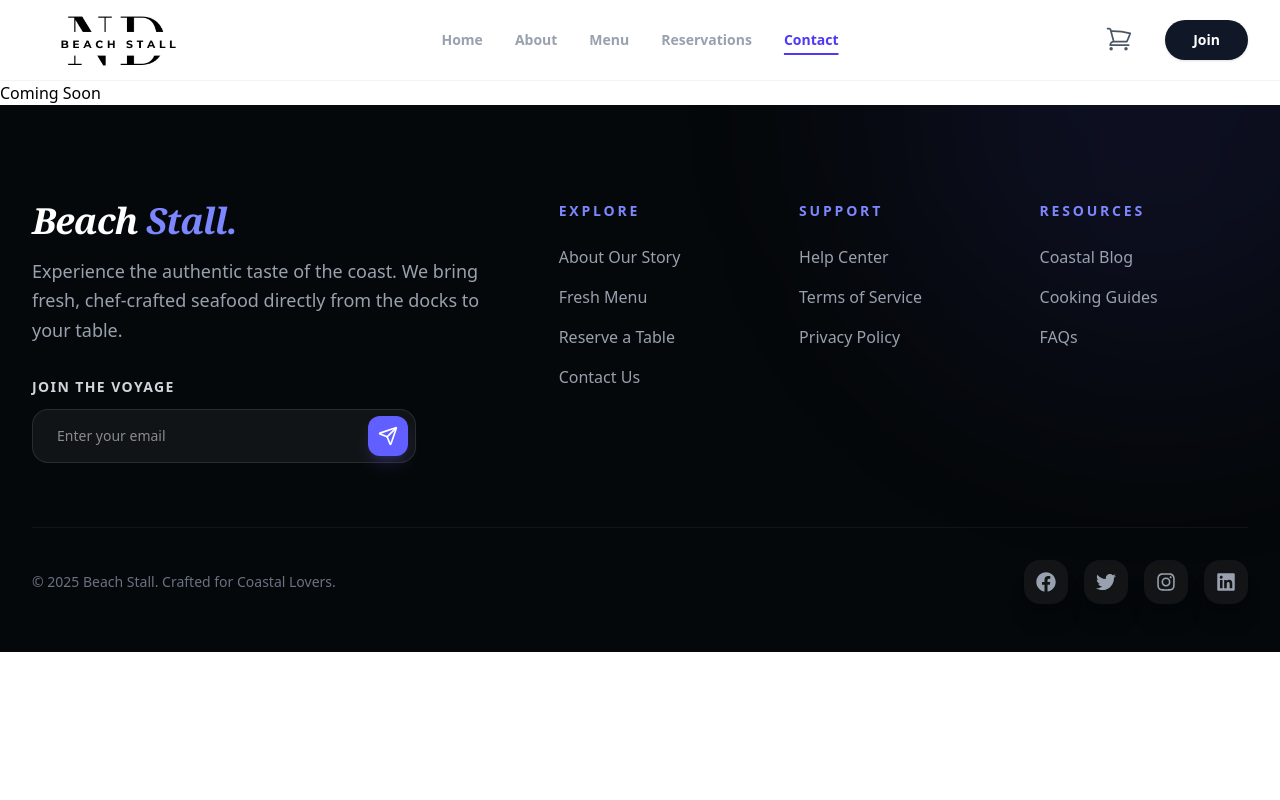
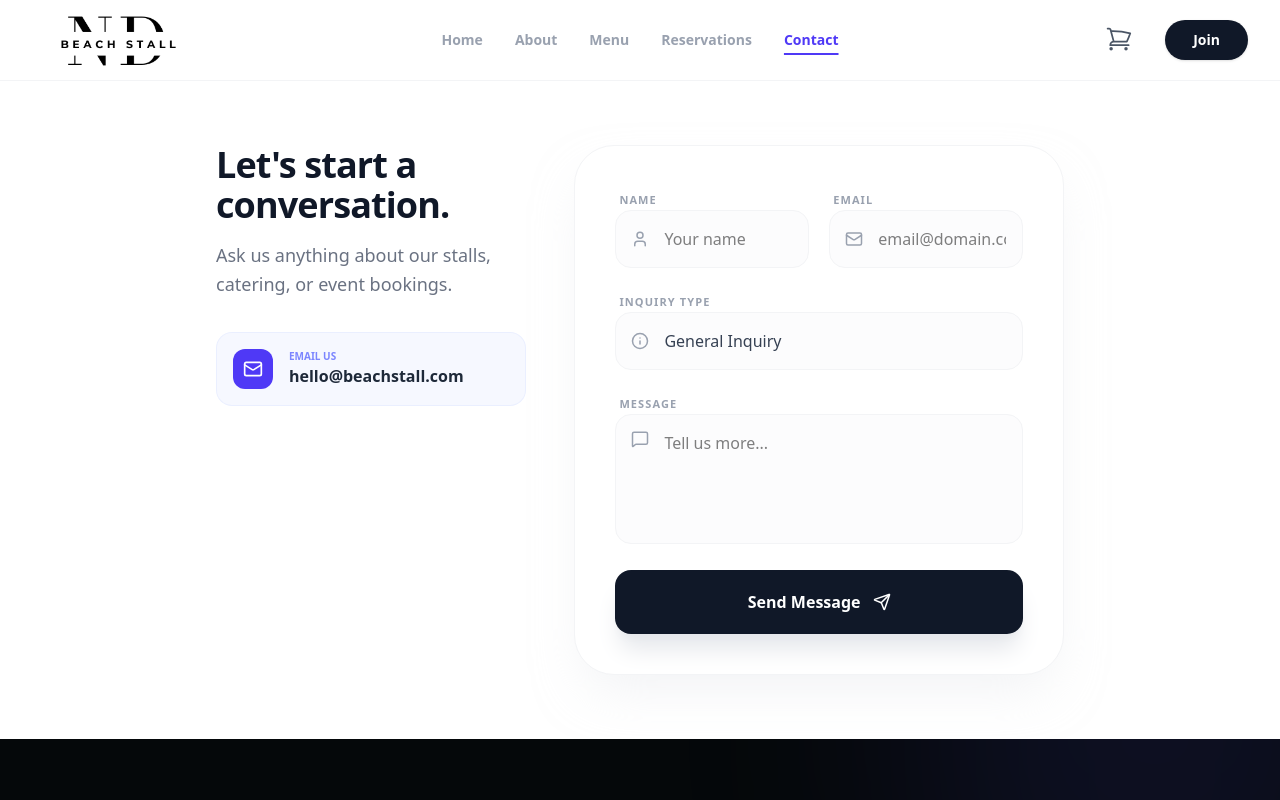
Before and after one commit to Narayana2527/BeachStall_Client, a React (Vite) app: page /contact in a window 1280 px wide. Shown: the top 800 px of the page. Built offline with nearby package versions, Linux system fonts and the light colour scheme.

Commit message:
added contact page

```diff
--- a/src/components/navbar.jsx
+++ b/src/components/navbar.jsx
@@ -38,7 +38,7 @@ export default function Navbar() {
   return (
     <>
       {/* 💻 DESKTOP NAVBAR */}
-      <nav className="hidden sm:block sticky top-0 z-50 bg-white/90 backdrop-blur-md  border-b border-gray-100">
+      <nav className="hidden sm:block sticky top-0 z-50 bg-white  border-b border-gray-100">
         <div className="mx-auto max-w-7xl px-6 lg:px-8">
           <div className="grid grid-cols-3 h-20 items-center">
             <div className="flex justify-start">
@@ -46,7 +46,7 @@ export default function Navbar() {
                 BEACH STALL
               </span> */}
               <img
-                src="/assets/images/BeachStall.png" // Replace with your actual path
+                src="/assets/images/BeachStall.png"
                 alt="Beach Stall Logo"
                 onClick={() => navigate('/')}
                 style={{width:"168px", height:"80px", padding:"5px 5px"}}
@@ -117,7 +117,7 @@ export default function Navbar() {
       </nav>
 
       {/* 📱 MOBILE TOP BAR (Always Visible) */}
-      <div className="sm:hidden sticky top-0 z-50 bg-white/80 backdrop-blur-md px-6 py-4 flex justify-center items-center border-b border-gray-50">
+      <div className="sm:hidden sticky top-0 z-50 bg-white px-6 py-4 flex justify-center items-center border-b border-gray-50">
         <img
                 src="/assets/images/BeachStall.png" // Replace with your actual path
                 alt="Beach Stall Logo"
--- a/src/pages/Contact.jsx
+++ b/src/pages/Contact.jsx
@@ -1,11 +1,171 @@
-import React from 'react'
+import React, { useState } from 'react';
+import { Send, CheckCircle2, MessageSquare, User, Mail, Info, AlertCircle } from 'lucide-react';
 
-const Contact = () => {
+export default function ContactForm() {
+  const [status, setStatus] = useState('idle'); // idle | loading | success | error
+  const [errors, setErrors] = useState({});
+  const [formData, setFormData] = useState({
+    name: '', email: '', subject: 'General Inquiry', message: ''
+  });
+
+  // High Standard Validation Logic
+  const validate = () => {
+    let newErrors = {};
+    if (formData.name.length < 3) newErrors.name = "Name must be at least 3 characters";
+    if (!/^\S+@\S+\.\S+$/.test(formData.email)) newErrors.email = "Please enter a valid email";
+    if (formData.message.length < 10) newErrors.message = "Message is too short";
+
+    setErrors(newErrors);
+    return Object.keys(newErrors).length === 0;
+  };
+
+  const handleSubmit = async (e) => {
+    e.preventDefault();
+    if (!validate()) return;
+
+    setStatus('loading');
+
+    try {
+      const res = await fetch('https://beach-stall-server-gezy.vercel.app/api/contact', {
+        method: 'POST',
+        headers: { 'Content-Type': 'application/json' },
+        body: JSON.stringify(formData),
+      });
+
+      if (res.ok) {
+        setStatus('success');
+      } else {
+        throw new Error('Failed to send');
+      }
+    } catch (err) {
+      setStatus('error');
+      setTimeout(() => setStatus('idle'), 3000);
+    }
+  };
+
+  if (status === 'success') {
+    return (
+      <div className="max-w-md mx-auto my-20 p-12 bg-white rounded-[3rem] shadow-2xl border border-gray-50 text-center animate-in zoom-in duration-500">
+        <div className="w-24 h-24 bg-green-50 rounded-full flex items-center justify-center mx-auto mb-6">
+          <CheckCircle2 className="w-12 h-12 text-green-500" />
+        </div>
+        <h2 className="text-3xl font-black text-gray-900 mb-3">Talk soon!</h2>
+        <p className="text-gray-500 leading-relaxed mb-8">We've received your inquiry. Check your inbox for a confirmation email.</p>
+        <button
+          onClick={() => { setStatus('idle'); setFormData({name:'', email:'', subject:'General Inquiry', message:''})}}
+          className="px-8 py-3 bg-gray-900 text-white rounded-full font-bold hover:bg-indigo-600 transition-all"
+        >
+          New Message
+        </button>
+      </div>
+    );
+  }
+
   return (
-    <div>
-      <h1>Coming Soon</h1>
+    <div className="max-w-4xl mx-auto my-16 px-6 grid md:grid-cols-5 gap-12 items-start">
+
+      {/* Sidebar Information (Hierarchy) */}
+      <div className="md:col-span-2 space-y-8">
+        <div>
+          <h2 className="text-4xl font-black text-gray-900 tracking-tight mb-4">Let's start a conversation.</h2>
+          <p className="text-gray-500 text-lg leading-relaxed">Ask us anything about our stalls, catering, or event bookings.</p>
+        </div>
+
+        <div className="space-y-6">
+          <div className="flex items-center gap-4 p-4 bg-indigo-50/50 rounded-2xl border border-indigo-100/50">
+            <div className="w-10 h-10 bg-indigo-600 rounded-xl flex items-center justify-center text-white"><Mail size={20}/></div>
+            <div>
+              <p className="text-[10px] font-black uppercase text-indigo-400">Email Us</p>
+              <p className="font-bold text-gray-800">hello@beachstall.com</p>
+            </div>
+          </div>
+        </div>
+      </div>
+
+      {/* Modern Form Card */}
+      <div className="md:col-span-3 bg-white rounded-[2.5rem] p-8 md:p-10 shadow-2xl shadow-gray-200/50 border border-gray-100">
+        <form onSubmit={handleSubmit} className="space-y-5">
+          <div className="grid grid-cols-1 sm:grid-cols-2 gap-5">
+            <InputField
+              label="Name" icon={<User size={18}/>}
+              error={errors.name}
+              inputProps={{
+                placeholder: "Your name",
+                value: formData.name,
+                onChange: (e) => setFormData({...formData, name: e.target.value})
+              }}
+            />
+            <InputField
+              label="Email" icon={<Mail size={18}/>}
+              error={errors.email}
+              inputProps={{
+                type: "email",
+                placeholder: "email@domain.com",
+                value: formData.email,
+                onChange: (e) => setFormData({...formData, email: e.target.value})
+              }}
+            />
+          </div>
+
+          <div className="space-y-2">
+            <label className="text-[11px] font-black uppercase tracking-widest text-gray-400 ml-1">Inquiry Type</label>
+            <div className="relative group">
+              <Info className="absolute left-4 top-1/2 -translate-y-1/2 text-gray-400 group-focus-within:text-indigo-600 transition-colors" size={18} />
+              <select
+                className="w-full pl-12 pr-4 py-4 bg-gray-50/50 border border-gray-100 rounded-2xl focus:ring-4 focus:ring-indigo-50 focus:border-indigo-400 focus:bg-white outline-none transition-all appearance-none font-medium text-gray-700"
+                value={formData.subject}
+                onChange={(e) => setFormData({...formData, subject: e.target.value})}
+              >
+                <option>General Inquiry</option>
+                <option>Event Booking</option>
+                <option>Career Opportunities</option>
+              </select>
+            </div>
+          </div>
+
+          <div className="space-y-2">
+            <label className="text-[11px] font-black uppercase tracking-widest text-gray-400 ml-1">Message</label>
+            <div className="relative group">
+              <MessageSquare className="absolute left-4 top-4 text-gray-400 group-focus-within:text-indigo-600 transition-colors" size={18} />
+              <textarea
+                required rows="4"
+                placeholder="Tell us more..."
+                className={`w-full pl-12 pr-4 py-4 bg-gray-50/50 border ${errors.message ? 'border-red-200 bg-red-50/20' : 'border-gray-100'} rounded-2xl focus:ring-4 focus:ring-indigo-50 focus:border-indigo-400 focus:bg-white outline-none transition-all resize-none`}
+                value={formData.message}
+                onChange={(e) => setFormData({...formData, message: e.target.value})}
+              />
+              {errors.message && <p className="text-red-500 text-[10px] font-bold mt-1 ml-2">{errors.message}</p>}
+            </div>
+          </div>
+
+          <button
+            type="submit"
+            disabled={status === 'loading'}
+            className="w-full group bg-gray-900 hover:bg-indigo-600 text-white py-5 rounded-2xl font-bold transition-all duration-300 flex items-center justify-center gap-3 shadow-xl shadow-gray-200 disabled:opacity-50"
+          >
+            {status === 'loading' ? 'Processing...' : status === 'error' ? 'Retry Sending' : 'Send Message'}
+            <Send size={18} className="group-hover:translate-x-1 transition-transform" />
+          </button>
+        </form>
+      </div>
     </div>
-  )
+  );
 }
 
-export default Contact
+// Sub-component for cleaner code
+function InputField({ label, icon, error, inputProps }) {
+  return (
+    <div className="space-y-2">
+      <label className="text-[11px] font-black uppercase tracking-widest text-gray-400 ml-1">{label}</label>
+      <div className="relative group">
+        <div className="absolute left-4 top-1/2 -translate-y-1/2 text-gray-400 group-focus-within:text-indigo-600 transition-colors">{icon}</div>
+        <input
+          {...inputProps}
+          className={`w-full pl-12 pr-4 py-4 bg-gray-50/50 border ${error ? 'border-red-200 bg-red-50/20' : 'border-gray-100'} rounded-2xl focus:ring-4 focus:ring-indigo-50 focus:border-indigo-400 focus:bg-white outline-none transition-all font-medium`}
+        />
+        {error && <div className="absolute right-4 top-1/2 -translate-y-1/2 text-red-400"><AlertCircle size={16}/></div>}
+      </div>
+      {error && <p className="text-red-500 text-[10px] font-bold mt-1 ml-2">{error}</p>}
+    </div>
+  );
+}
```
